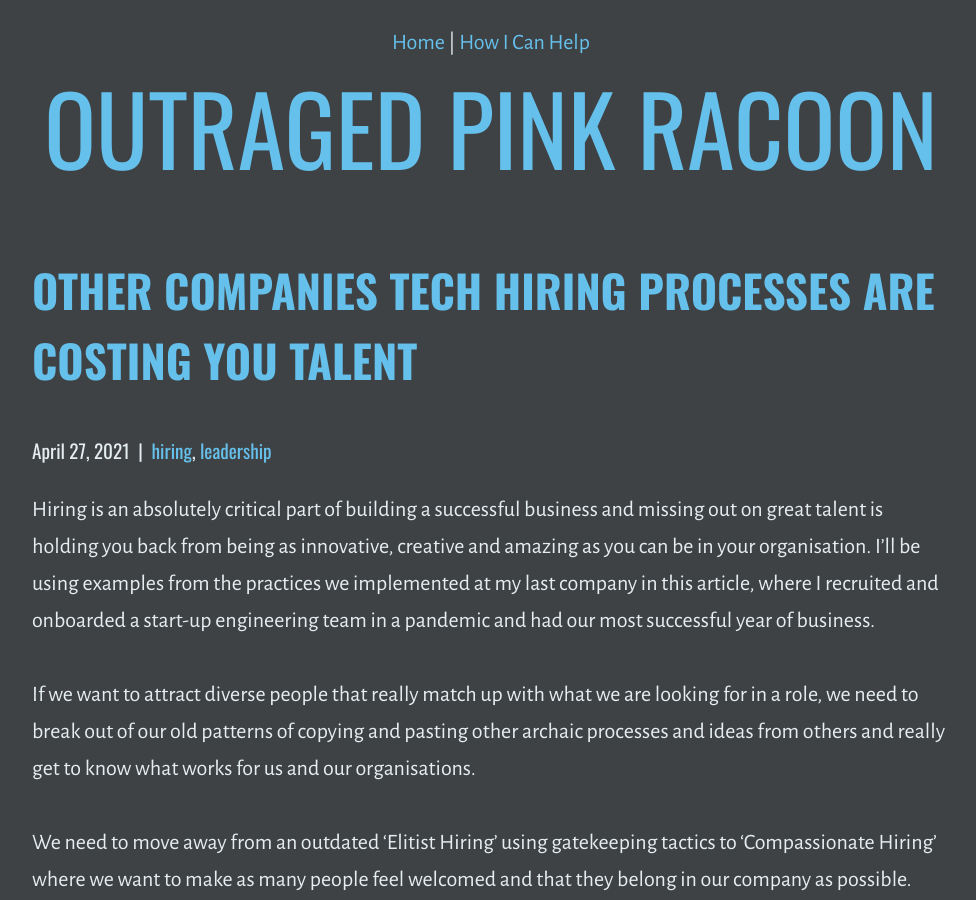
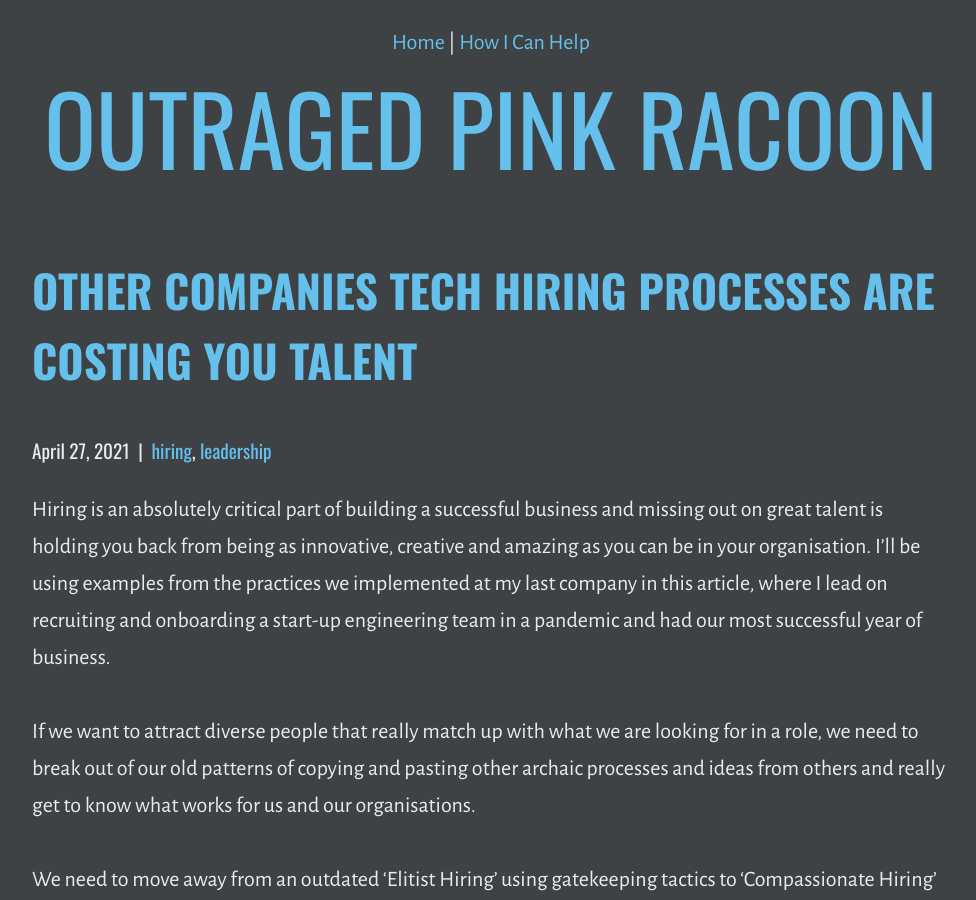
Before and after one commit to outragedpinkracoon/outragedpinkracoon.github.io, a Jekyll site: the page built from _posts/2021-04-27-other-companies-hiring-processes-are-costing-you-talent.md, in a window 1280 px wide and 900 px high. Shown: the whole window, without its empty margins (149-1125 px from the left). Built offline with Jekyll 4.4.1, drawn with Linux system fonts in a browser that asks for light colours.

Commit message:
Slight wording tweak

```diff
--- a/_posts/2021-04-27-other-companies-hiring-processes-are-costing-you-talent.md
+++ b/_posts/2021-04-27-other-companies-hiring-processes-are-costing-you-talent.md
@@ -5,7 +5,7 @@ layout: post
 categories: [hiring, leadership]
 ---
 
-Hiring is an absolutely critical part of building a successful business and missing out on great talent is holding you back from being as innovative, creative and amazing as you can be in your organisation. I'll be using examples from the practices we implemented at my last company in this article, where I recruited and onboarded a start-up engineering team in a pandemic and had our most successful year of business.
+Hiring is an absolutely critical part of building a successful business and missing out on great talent is holding you back from being as innovative, creative and amazing as you can be in your organisation. I'll be using examples from the practices we implemented at my last company in this article, where I lead on recruiting and onboarding a start-up engineering team in a pandemic and had our most successful year of business.
 
 If we want to attract diverse people that really match up with what we are looking for in a role, we need to break out of our old patterns of copying and pasting other archaic processes and ideas from others and really get to know what works for us and our organisations.
 
```
